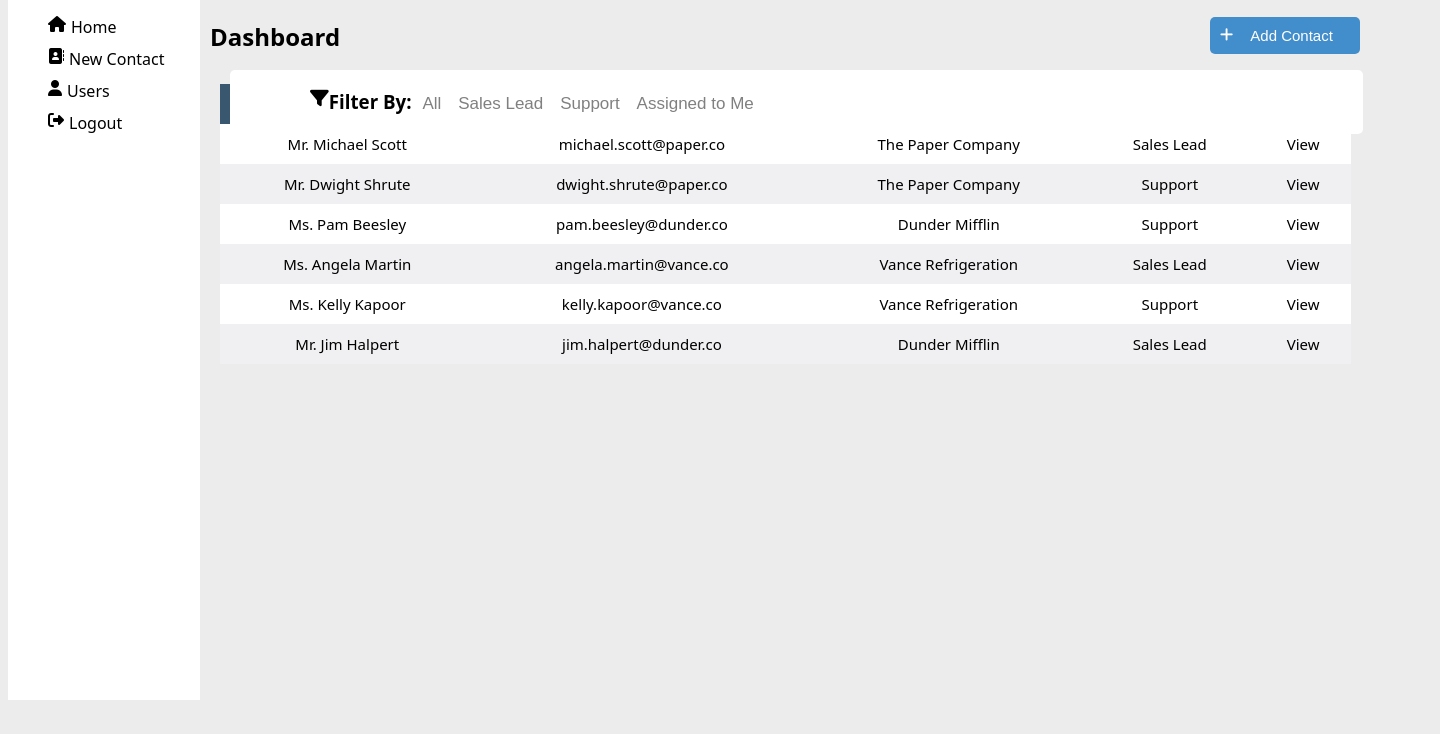
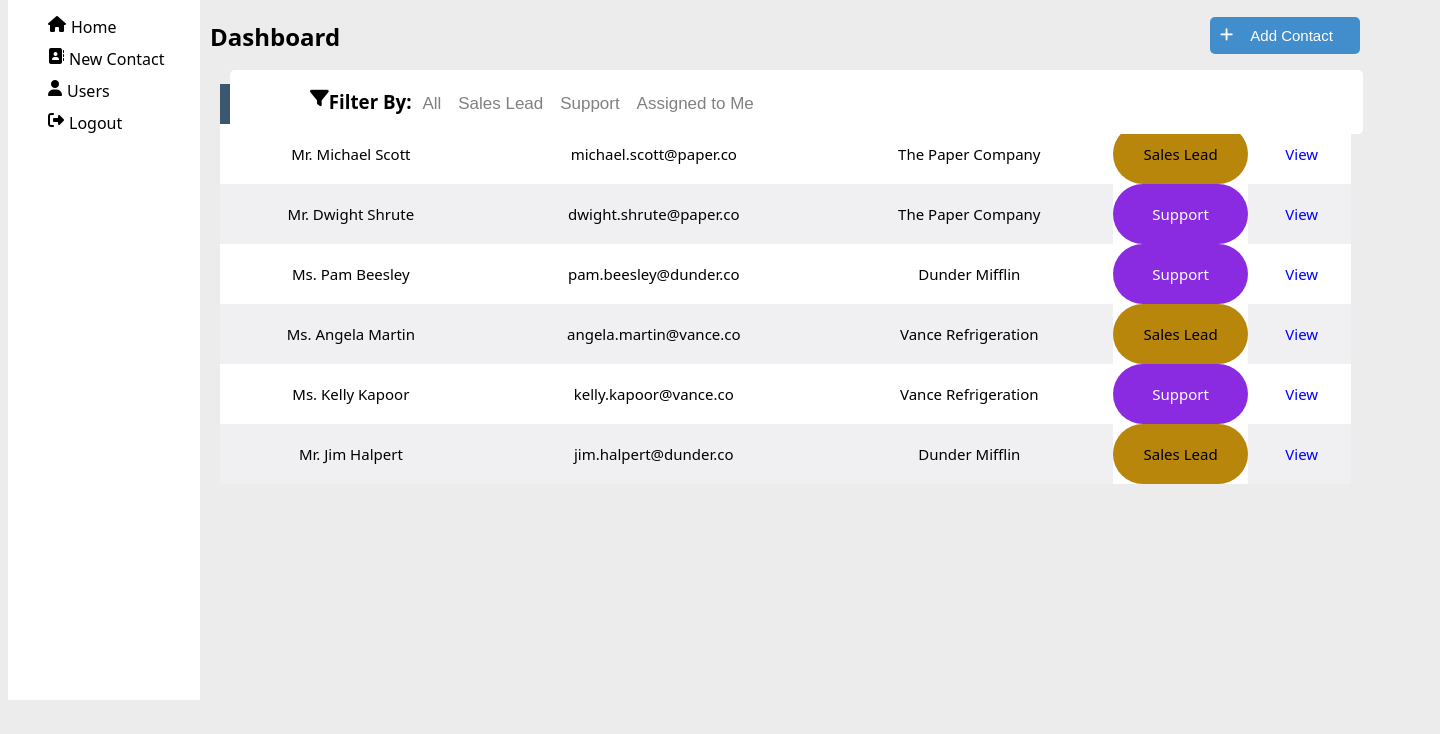
Before and after one commit to MrNeilSasa/info2180finalproject, a PHP site: page /dashboard.html in a window 1440 px wide. Shown: the part 66-800 px from the top of the page. Run offline with PHP 8.4, Linux system fonts and the light colour scheme; some libraries are stand-ins or nearby versions.

Commit message:
Update homestyle.css

```diff
--- a/homestyle.css
+++ b/homestyle.css
@@ -162,3 +162,30 @@ tbody tr:nth-child(even) {
 td:first-child {
     border-left: 1px solid #cecfd5;
   }
+
+.sty_type_sales{
+    border-radius: 50px;
+    background-color: darkgoldenrod;
+    text-align: center;
+    padding: 1px;
+    color: black;
+}
+
+.sty_type_support{
+    border-radius: 50px;
+    background-color:blueviolet;
+    text-align: center;
+    color: white;
+    padding: 1px;
+
+}
+.button{
+    color: blue;
+}
+.button:hover{
+   color: red;
+}
+
+.rows{
+    height: 60px;
+}
```
